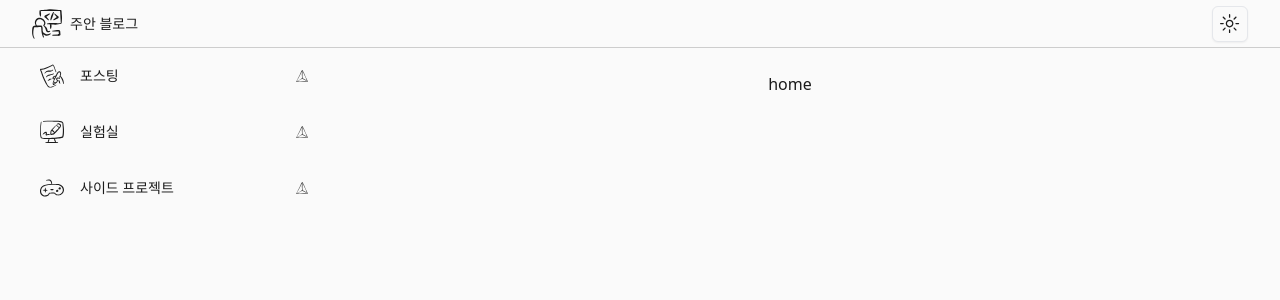
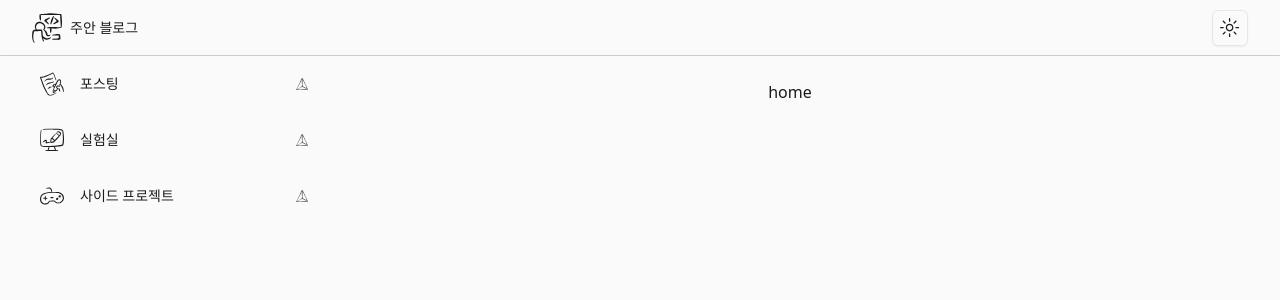
Before and after one commit to shinju4n/tech-blog, a Next.js app: page / in a window 1280 px wide. Shown: the top 300 px of the page. Built offline with nearby package versions, Linux system fonts and the light colour scheme.

Commit message:
feat: header 스타일 변경

```diff
--- a/containers/layout/header.tsx
+++ b/containers/layout/header.tsx
@@ -7,7 +7,10 @@ interface HeaderProps {}
 
 const Header: FC<HeaderProps> = ({}) => {
   return (
-    <div className="sticky w-full flex justify-between items-center h-12 border-b border-foreground/20 bg-background top-0 px-8 z-50">
+    <div
+      className="sticky w-full flex justify-between items-center h-14 border-b border-foreground/20 backdrop-blur-sm
+    bg-background/70 top-0 px-8 z-50"
+    >
       <Logo />
       <MobileMenu />
       <ThemeToggle />
```
